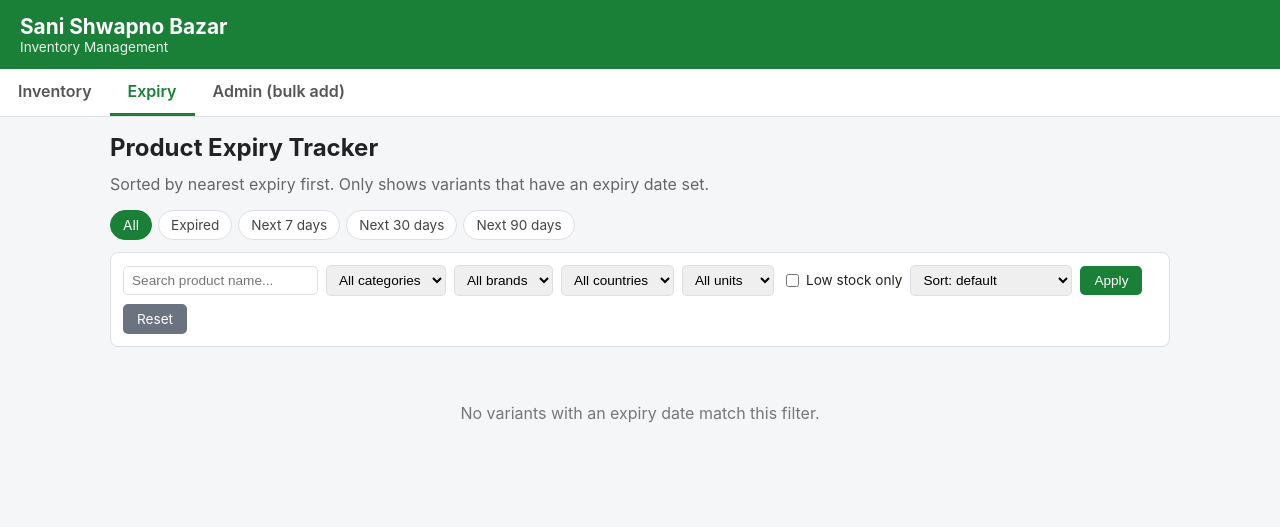
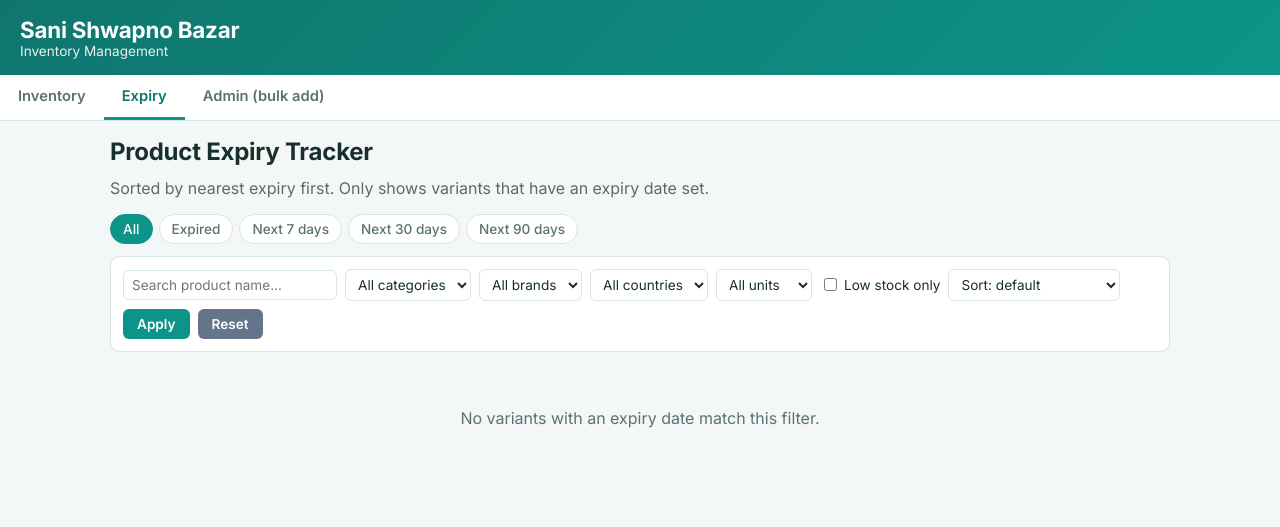
Before and after one commit to rafimkl8/inventory-management-ssb, a Django app: page /expiry/ in a window 1280 px wide. Shown: the top 527 px of the page. Run offline with Django 4.2, Linux system fonts and the light colour scheme; data that the repository does not hold is empty.

Commit message:
Switch to teal color palette and Inter font
- Replace green/gray palette with a teal-based theme (headers, buttons,
  active tab, table header row, badges, focus rings)
- Load Google Fonts 'Inter' and set it as the primary font family
- Add subtle hover/focus states and shadows for a more polished look

```diff
--- a/static/css/style.css
+++ b/static/css/style.css
@@ -1,11 +1,18 @@
 :root {
-  --green: #1a7f37;
-  --green-dark: #145c29;
-  --red: #c0392b;
-  --orange: #d68910;
-  --gray-bg: #f5f6f8;
-  --border: #dcdfe3;
-  --text: #222;
+  --teal-50: #f0fdfa;
+  --teal-100: #ccfbf1;
+  --teal-200: #99f6e4;
+  --teal-600: #0d9488;
+  --teal-700: #0f766e;
+  --teal-800: #115e59;
+  --red: #dc2626;
+  --red-bg: #fef2f2;
+  --orange: #d97706;
+  --orange-bg: #fffbeb;
+  --gray-bg: #f4f7f7;
+  --border: #d9e5e3;
+  --text: #17302c;
+  --text-muted: #5b7370;
 }
 
 * {
@@ -13,26 +20,34 @@
 }
 
 body {
-  font-family: -apple-system, "Segoe UI", Roboto, Arial, sans-serif;
+  font-family: "Inter", -apple-system, "Segoe UI", Roboto, Arial, sans-serif;
   margin: 0;
   background: var(--gray-bg);
   color: var(--text);
+  -webkit-font-smoothing: antialiased;
+}
+
+h1, h2, h3 {
+  font-weight: 700;
+  letter-spacing: -0.01em;
 }
 
 header.site-header {
-  background: var(--green);
+  background: linear-gradient(135deg, var(--teal-700), var(--teal-600));
   color: #fff;
-  padding: 14px 20px;
+  padding: 16px 20px;
 }
 
 header.site-header h1 {
   margin: 0;
-  font-size: 1.3rem;
+  font-size: 1.4rem;
+  font-weight: 700;
 }
 
 header.site-header .subtitle {
   font-size: 0.85rem;
   opacity: 0.9;
+  font-weight: 400;
 }
 
 nav.tabs {
@@ -44,14 +59,20 @@
 nav.tabs a {
   padding: 12px 18px;
   text-decoration: none;
-  color: #555;
+  color: var(--text-muted);
   font-weight: 600;
+  font-size: 0.92rem;
   border-bottom: 3px solid transparent;
+  transition: color 0.15s, border-color 0.15s;
+}
+
+nav.tabs a:hover {
+  color: var(--teal-700);
 }
 
 nav.tabs a.active {
-  color: var(--green);
-  border-bottom-color: var(--green);
+  color: var(--teal-700);
+  border-bottom-color: var(--teal-600);
 }
 
 main {
@@ -74,21 +95,21 @@
 }
 
 .messages li.success {
-  background: #e6f4ea;
-  color: var(--green-dark);
-  border: 1px solid #b7e0c3;
+  background: var(--teal-50);
+  color: var(--teal-800);
+  border: 1px solid var(--teal-200);
 }
 
 .messages li.error {
-  background: #fdecea;
+  background: var(--red-bg);
   color: var(--red);
-  border: 1px solid #f5c6c1;
+  border: 1px solid #fecaca;
 }
 
 .filter-bar {
   background: #fff;
   border: 1px solid var(--border);
-  border-radius: 8px;
+  border-radius: 10px;
   padding: 12px;
   margin-bottom: 16px;
   display: flex;
@@ -101,25 +122,47 @@
 .filter-bar input[type="text"] {
   padding: 6px 8px;
   border: 1px solid var(--border);
-  border-radius: 5px;
+  border-radius: 6px;
   font-size: 0.85rem;
+  font-family: inherit;
+  color: var(--text);
+  background: #fff;
+}
+
+.filter-bar select:focus,
+.filter-bar input:focus {
+  outline: none;
+  border-color: var(--teal-600);
+  box-shadow: 0 0 0 2px var(--teal-100);
 }
 
 .filter-bar button,
 .btn {
-  background: var(--green);
+  background: var(--teal-600);
   color: #fff;
   border: none;
   padding: 7px 14px;
-  border-radius: 5px;
+  border-radius: 6px;
   cursor: pointer;
   font-size: 0.85rem;
+  font-weight: 600;
+  font-family: inherit;
   text-decoration: none;
   display: inline-block;
+  transition: background 0.15s;
+}
+
+.filter-bar button:hover,
+.btn:hover {
+  background: var(--teal-700);
 }
 
 .btn.btn-secondary {
-  background: #6b7280;
+  background: #64748b;
+}
+
+.btn.btn-secondary:hover {
+  background: #4b5a6e;
 }
 
 .btn.btn-out {
@@ -139,23 +182,39 @@
   background: #fff;
   border: 1px solid var(--border);
   text-decoration: none;
-  color: #444;
+  color: var(--text-muted);
   font-size: 0.85rem;
+  font-weight: 500;
+  transition: background 0.15s, color 0.15s;
+}
+
+.range-chips a:hover {
+  border-color: var(--teal-600);
+  color: var(--teal-700);
 }
 
 .range-chips a.active {
-  background: var(--green);
+  background: var(--teal-600);
   color: #fff;
-  border-color: var(--green);
+  border-color: var(--teal-600);
 }
 
 table.inv-table {
   width: 100%;
   border-collapse: collapse;
   background: #fff;
-  border-radius: 8px;
+  border-radius: 10px;
   overflow: hidden;
-  box-shadow: 0 1px 3px rgba(0, 0, 0, 0.06);
+  box-shadow: 0 1px 3px rgba(15, 118, 110, 0.08);
+}
+
+table.inv-table th {
+  background: var(--teal-50);
+  color: var(--teal-800);
+  font-weight: 700;
+  font-size: 0.78rem;
+  text-transform: uppercase;
+  letter-spacing: 0.03em;
 }
 
 table.inv-table th,
@@ -267,14 +348,15 @@
 .stock-form-inline input {
   padding: 5px 7px;
   border: 1px solid var(--border);
-  border-radius: 5px;
+  border-radius: 6px;
   font-size: 0.8rem;
+  font-family: inherit;
 }
 
 .empty-state {
   padding: 40px 20px;
   text-align: center;
-  color: #777;
+  color: var(--text-muted);
 }
 
 .movement-table {
--- a/templates/inventory/base.html
+++ b/templates/inventory/base.html
@@ -5,6 +5,9 @@
     <meta charset="UTF-8">
     <meta name="viewport" content="width=device-width, initial-scale=1.0">
     <title>{% block title %}Sani Shwapno Bazar Inventory{% endblock %}</title>
+    <link rel="preconnect" href="https://fonts.googleapis.com">
+    <link rel="preconnect" href="https://fonts.gstatic.com" crossorigin>
+    <link href="https://fonts.googleapis.com/css2?family=Inter:wght@400;500;600;700&display=swap" rel="stylesheet">
     <link rel="stylesheet" href="{% static 'css/style.css' %}">
 </head>
 <body>
```
Also changed, not shown: other parts of static/css/style.css (+38 -11 lines).
